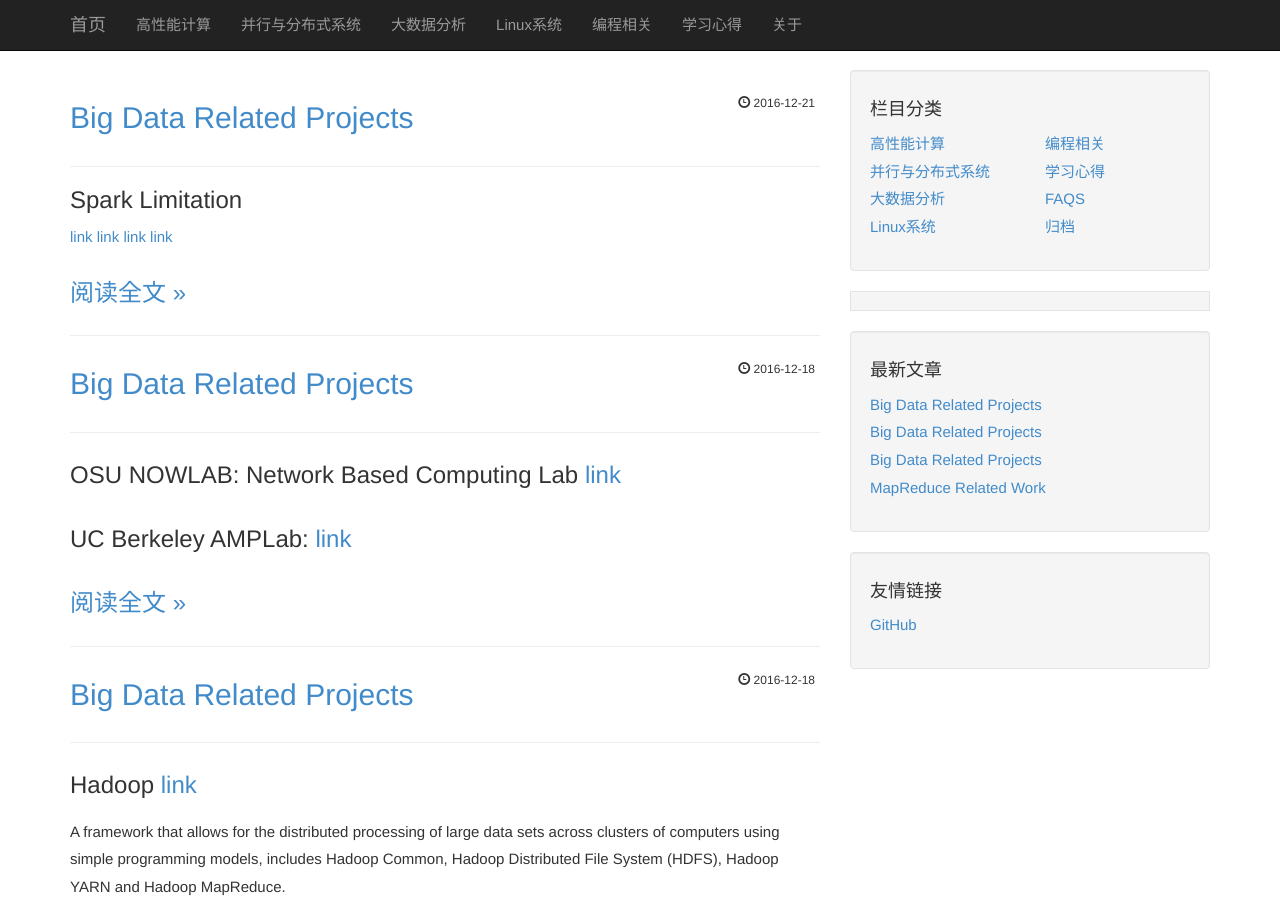
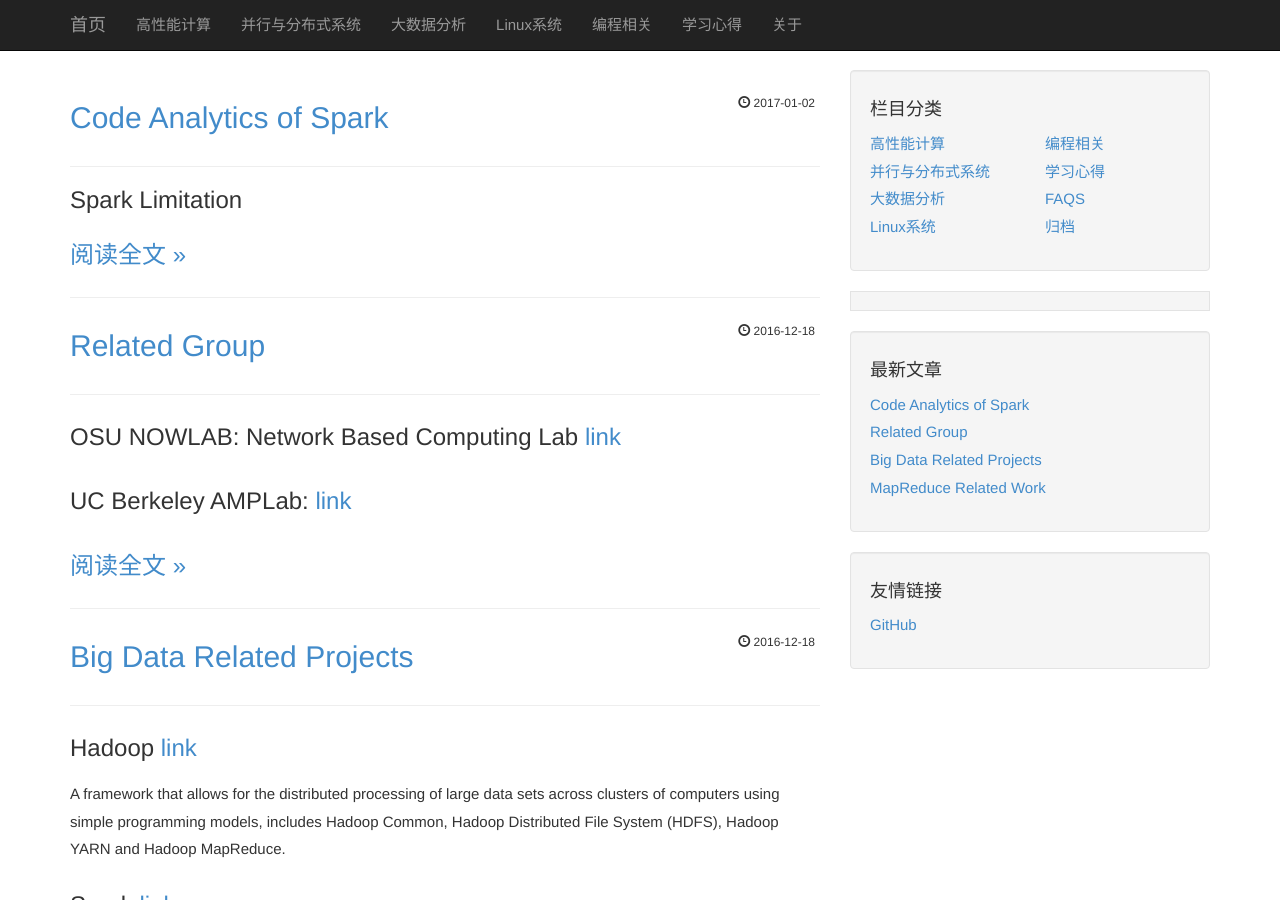
Before and after one commit to taogaocn/taogaocn, a Jekyll site: the page built from index.html, in a window 1280 px wide and 900 px high. Built offline with Jekyll 4.4.1, drawn with Linux system fonts in a browser that asks for light colours; the list of posts is cut into pages by our own code; comment, search, counter and statistics services are not loaded.

Commit message:
Update blog.

```diff
--- a/_posts/2016-12-18-related-groups.markdown
+++ b/_posts/2016-12-18-related-groups.markdown
@@ -1,7 +1,7 @@
 ---
 layout: post
 category: "learn"
-title:  "Big Data Related Projects"
+title:  "Related Group"
 tags: [Big Data]
 ---
 ### OSU NOWLAB: Network Based Computing Lab [link](http://nowlab.cse.ohio-state.edu/projects/31/)
--- a/_posts/2016-12-21-limitation-of-current-work.markdown
+++ /dev/null
@@ -1,12 +0,0 @@
----
-layout: post
-category: "learn"
-title:  "Big Data Related Projects"
-tags: [Big Data]
----
-### Spark Limitation
-
-[link](https://www.quora.com/What-are-the-limitations-of-Apache-Spark)
-[link](https://github.com/szilard/benchm-ml)
-[link](https://www.reddit.com/r/bigdata/comments/3t2sjr/sorry_but_spark_and_hadoop_are_really_not_that/)
-[link](http://www.infoworld.com/article/3004460/application-development/5-things-we-hate-about-spark.html)
--- /dev/null
+++ b/_posts/2017-1-2-code-analytics-of-spark.markdown
@@ -0,0 +1,7 @@
+---
+layout: post
+category: "learn"
+title:  "Code Analytics of Spark"
+tags: [Big Data]
+---
+### Spark Limitation
```
